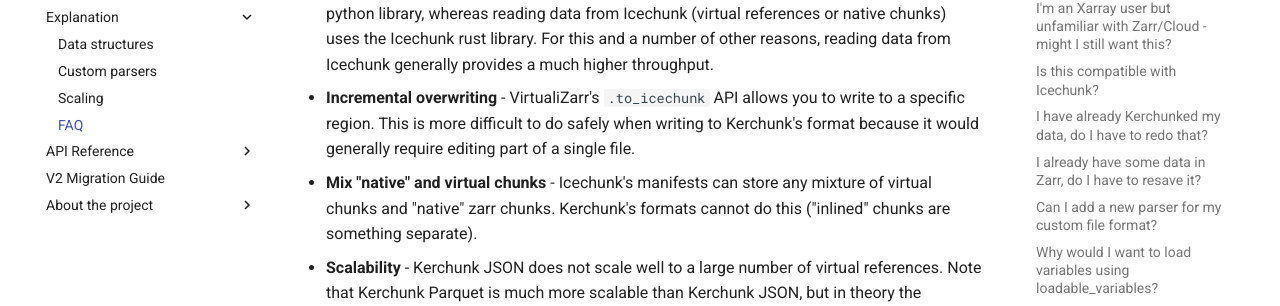
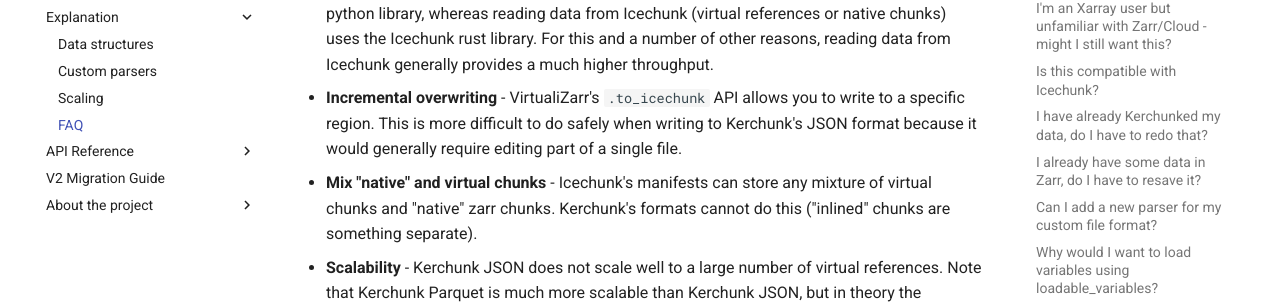
Before and after one commit to zarr-developers/VirtualiZarr, an MkDocs documentation site: the page built from docs/faq.md, in a window 1280 px wide and 900 px high, scrolled down 8539 px. Shown: the part 172-478 px from the top of the window. Built offline with MkDocs 1.6.1 and Material for MkDocs 9.7.7, drawn with Linux system fonts in a browser that asks for light colours; comment, search, counter and statistics services are not loaded; the version menu is left out.

```diff
--- a/docs/faq.md
+++ b/docs/faq.md
@@ -176,7 +176,7 @@
 - **Transactions** - Icechunk stores are updated via commits, each of which is effectively a single database-like transaction. This helps guarantee consistency of the virtual references you write, by making it impossible for someone reading the data to see a half-written state, where only some chunks or chunk references have been written.
 - **Version Control and Time Travel** - Icechunk stores a git-like history of all commits, allowing you to roll back to any previous version, or even create multiple branches and tags. See the [Icechunk docs on Version Control](https://icechunk.io/en/latest/version-control/).
 - **Read performance** - Reading data from Icechunk is faster than reading from Kerchunk references. This is because reading from Kerchunk references is done using the fsspec python library, whereas reading data from Icechunk (virtual references or native chunks) uses the Icechunk rust library. For this and a number of other reasons, reading data from Icechunk generally provides a much higher throughput.
-- **Incremental overwriting** - VirtualiZarr's `.to_icechunk` API allows you to write to a specific region. This is more difficult to do safely when writing to Kerchunk's format because it would generally require editing part of a single file.
+- **Incremental overwriting** - VirtualiZarr's `.to_icechunk` API allows you to write to a specific region. This is more difficult to do safely when writing to Kerchunk's JSON format because it would generally require editing part of a single file.
 - **Mix "native" and virtual chunks** - Icechunk's manifests can store any mixture of virtual chunks and "native" zarr chunks. Kerchunk's formats cannot do this ("inlined" chunks are something separate).
 - **Scalability** - Kerchunk JSON does not scale well to a large number of virtual references. Note that Kerchunk Parquet is much more scalable than Kerchunk JSON, but in theory the scalability of Icechunk manifests should be similar to that of Kerchunk Parquet because they both have partitioning (Icechunk calls this ["Manifest Splitting"](https://icechunk.io/en/latest/performance/#splitting-manifests)).
 
```
